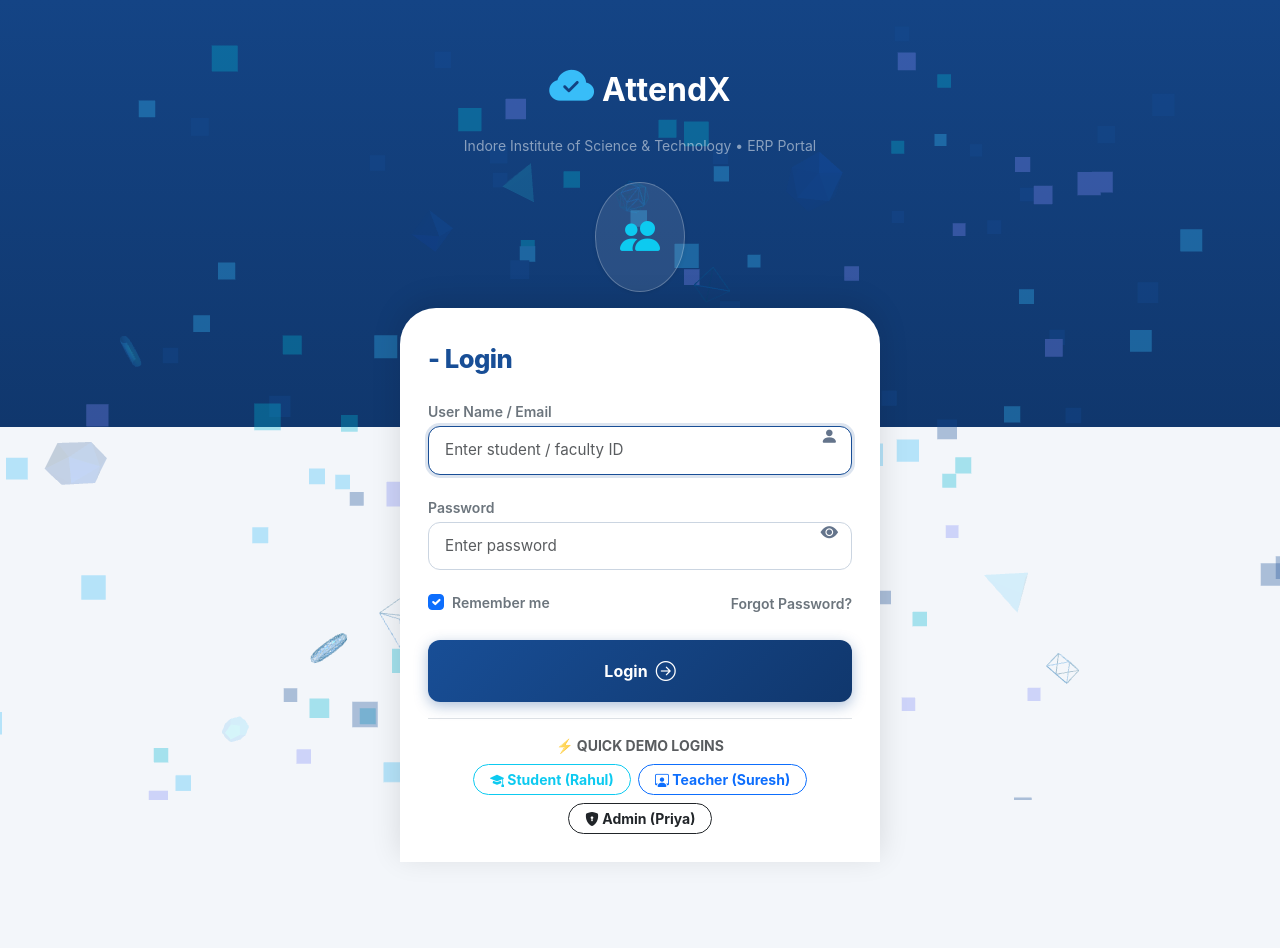
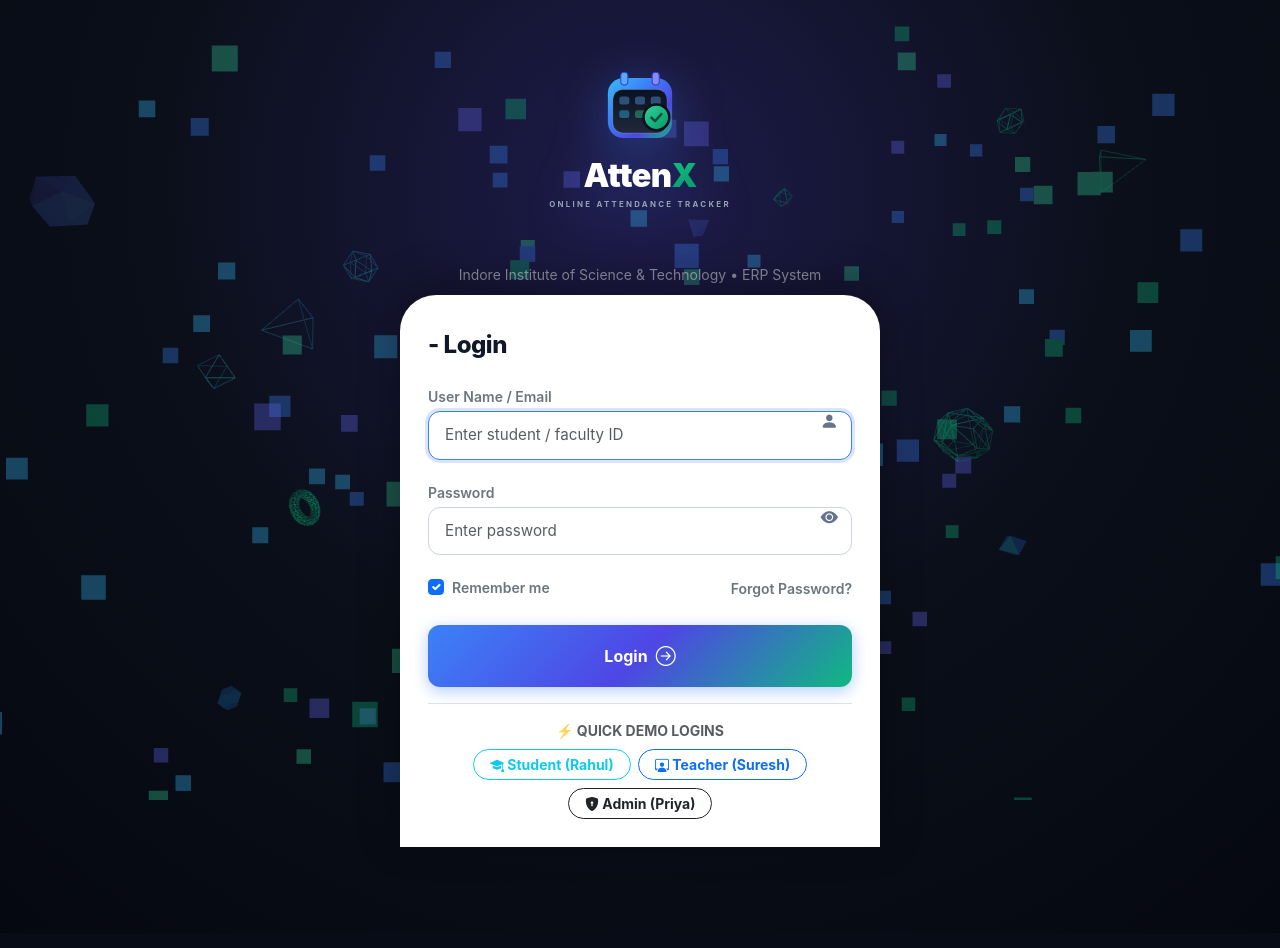
Before and after one commit to unknown0806/AttendEase, a Flask app: page /login in a window 1280 px wide. After the commit the page ends 847 px from the top, so only its background shows below. Run offline with Flask 3, Linux system fonts and the light colour scheme; some libraries are stand-ins or nearby versions.

Commit message:
feat: integrate official AttendX logo, favicon tab icons, and matching vibrant color theme

```diff
--- a/static/css/style.css
+++ b/static/css/style.css
@@ -1,14 +1,19 @@
 :root {
-    --app-primary: #184e96;
-    --app-primary-dark: #10376d;
-    --app-primary-light: #2563eb;
-    --app-primary-subtle: #ebf3ff;
+    --app-primary: #3b82f6;
+    --app-primary-dark: #0b0f19;
+    --app-primary-indigo: #4f46e5;
+    --app-primary-light: #60a5fa;
+    --app-primary-subtle: #eff6ff;
+    --app-emerald: #10b981;
+    --app-emerald-glow: #34d399;
+    --app-emerald-subtle: #ecfdf5;
+    --app-cyan: #06b6d4;
     --app-accent: #f59e0b;
     --app-success: #10b981;
     --app-danger: #ef4444;
-    --app-bg: #f3f6fa;
+    --app-bg: #f8fafc;
     --app-card: #ffffff;
-    --app-text: #1e293b;
+    --app-text: #0f172a;
     --app-text-muted: #64748b;
     --app-border: #e2e8f0;
     --app-radius: 18px;
@@ -305,12 +341,12 @@
     display: flex;
     align-items: center;
     justify-content: center;
-    border: 2px solid #10376d;
+    border: 2px solid #0b0f19;
 }
 
-/* Login Screen Styles (Matching Reference Screen 1) */
+/* Login Screen Styles (Matching Logo Dark Theme) */
 .login-screen-bg {
-    background: linear-gradient(180deg, #144485 0%, #10376d 45%, #f3f6fa 45%, #f3f6fa 100%);
+    background: radial-gradient(circle at 50% 20%, #1e1b4b 0%, #0b0f19 50%, #050811 100%);
     min-height: 100vh;
     display: flex;
     flex-direction: column;
@@ -320,20 +356,14 @@
 .login-brand-header {
     text-align: center;
     color: #ffffff;
-    padding: 30px 20px 10px 20px;
-}
-
-.login-brand-header .app-icon {
-    font-size: 2.8rem;
-    color: #38bdf8;
-    margin-bottom: 6px;
+    padding: 24px 20px 10px 20px;
 }
 
 .login-card {
     background: #ffffff;
     border-top-left-radius: 36px;
     border-top-right-radius: 36px;
-    box-shadow: 0 -6px 30px rgba(0, 0, 0, 0.12);
+    box-shadow: 0 -10px 40px rgba(0, 0, 0, 0.35);
     padding: 36px 28px 28px 28px;
     width: 100%;
     max-width: 480px;
@@ -341,9 +371,9 @@
 }
 
 .login-title {
-    font-size: 1.6rem;
+    font-size: 1.5rem;
     font-weight: 800;
-    color: #184e96;
+    color: #0f172a;
     margin-bottom: 24px;
     letter-spacing: -0.5px;
 }
@@ -377,14 +407,14 @@
 }
 
 .btn-login-prominent {
-    background: linear-gradient(135deg, #184e96 0%, #10376d 100%);
+    background: linear-gradient(135deg, #3b82f6 0%, #4f46e5 50%, #10b981 100%);
     color: #ffffff;
     font-weight: 700;
     font-size: 1rem;
     border-radius: 12px;
     padding: 12px 24px;
     border: none;
-    box-shadow: 0 4px 14px rgba(24, 78, 150, 0.35);
+    box-shadow: 0 4px 16px rgba(59, 130, 246, 0.4);
     transition: transform 0.15s, box-shadow 0.15s;
     display: flex;
     align-items: center;
--- a/templates/base.html
+++ b/templates/base.html
@@ -5,11 +5,17 @@
     <meta name="viewport" content="width=device-width, initial-scale=1.0">
     <title>{% block title %}AttendX — College Management & Attendance{% endblock %}</title>
 
+    <!-- Official AttendX Favicon & Tab Bar Icons -->
+    <link rel="icon" type="image/svg+xml" href="{{ url_for('static', filename='images/logo-icon.svg') }}">
+    <link rel="icon" type="image/png" sizes="64x64" href="{{ url_for('static', filename='images/favicon.png') }}">
+    <link rel="shortcut icon" href="{{ url_for('static', filename='images/favicon.ico') }}">
+    <link rel="apple-touch-icon" href="{{ url_for('static', filename='images/logo_icon.png') }}">
+
     <!-- Bootstrap 5 CSS & Bootstrap Icons -->
     <link href="https://cdn.jsdelivr.net/npm/bootstrap@5.3.3/dist/css/bootstrap.min.css" rel="stylesheet">
     <link href="https://cdn.jsdelivr.net/npm/bootstrap-icons@1.11.3/font/bootstrap-icons.min.css" rel="stylesheet">
 
-    <!-- Custom Style matching reference screenshot -->
+    <!-- Custom Style matching reference screenshot & logo color theme -->
     <link rel="stylesheet" href="{{ url_for('static', filename='css/style.css') }}">
     {% block extra_css %}{% endblock %}
 </head>
@@ -22,12 +28,12 @@
 
     {% if logged_in and not hide_header %}
         <!-- Desktop / Tablet Navbar -->
-        <nav class="navbar navbar-expand-lg navbar-dark d-none d-md-flex" style="background: #10376d; border-bottom: 1px solid rgba(255,255,255,0.1);">
+        <nav class="navbar navbar-expand-lg navbar-dark d-none d-md-flex app-navbar">
             <div class="container px-4">
                 <a class="navbar-brand d-flex align-items-center gap-2" href="{{ url_for('index') }}">
-                    <i class="bi bi-cloud-check-fill text-info fs-4"></i>
-                    <span class="fw-bold">AttendX</span>
-                    <span class="badge bg-primary-subtle text-primary" style="font-size: 0.65rem;">COLLEGE ERP</span>
+                    <img src="{{ url_for('static', filename='images/logo-icon.svg') }}" alt="AttenX" width="34" height="34" class="logo-glow">
+                    <span class="fw-bold tracking-tight">Atten<span class="text-emerald">X</span></span>
+                    <span class="badge bg-emerald-subtle text-emerald ms-1" style="font-size: 0.62rem; letter-spacing: 0.5px;">ONLINE TRACKER</span>
                 </a>
 
                 <div class="collapse navbar-collapse">
--- a/templates/login.html
+++ b/templates/login.html
@@ -9,20 +9,12 @@
 
 {% block content %}
 <div class="d-flex flex-column justify-content-between min-vh-100 py-3">
-    <!-- Top Branding Header (Screen 1) -->
-    <div class="login-brand-header">
-        <div class="d-flex align-items-center justify-content-center gap-2 mb-2">
-            <i class="bi bi-cloud-check-fill app-icon"></i>
-            <h2 class="fw-bold mb-0 text-white tracking-tight">AttendX</h2>
+    <!-- Top Branding & Official Logo Header -->
+    <div class="login-brand-header text-center my-auto">
+        <div class="mb-3">
+            <img src="{{ url_for('static', filename='images/logo.svg') }}" alt="AttenX Online Attendance Tracker" class="logo-hero-img" style="width: 200px; height: auto; filter: drop-shadow(0 10px 25px rgba(59, 130, 246, 0.35));">
         </div>
-        <p class="text-white-50 small mb-0">Indore Institute of Science & Technology &bull; ERP Portal</p>
-    </div>
-
-    <!-- Student Mascot / Illustration Area -->
-    <div class="text-center my-3">
-        <div class="d-inline-flex p-4 rounded-circle bg-white bg-opacity-10 border border-white border-opacity-25 shadow-sm text-white">
-            <i class="bi bi-people-fill fs-1 text-info"></i>
-        </div>
+        <p class="text-white-50 small mb-0 tracking-wide">Indore Institute of Science & Technology &bull; ERP System</p>
     </div>
 
     <!-- White Login Card Sliding from Bottom (Screen 1) -->
```
Also changed, not shown: other parts of static/css/style.css (+53 -22 lines), attendx.db, static/images/favicon.ico (added), static/images/favicon.png (added), static/images/icon_raw.png (added), static/images/logo-horizontal.svg (added), static/images/logo-icon.svg (added), static/images/logo.svg (added), static/images/logo_icon.png (added), static/images/logo_main.png (added), static/images/logo_raw.png (added), static/js/three-bg.js.
